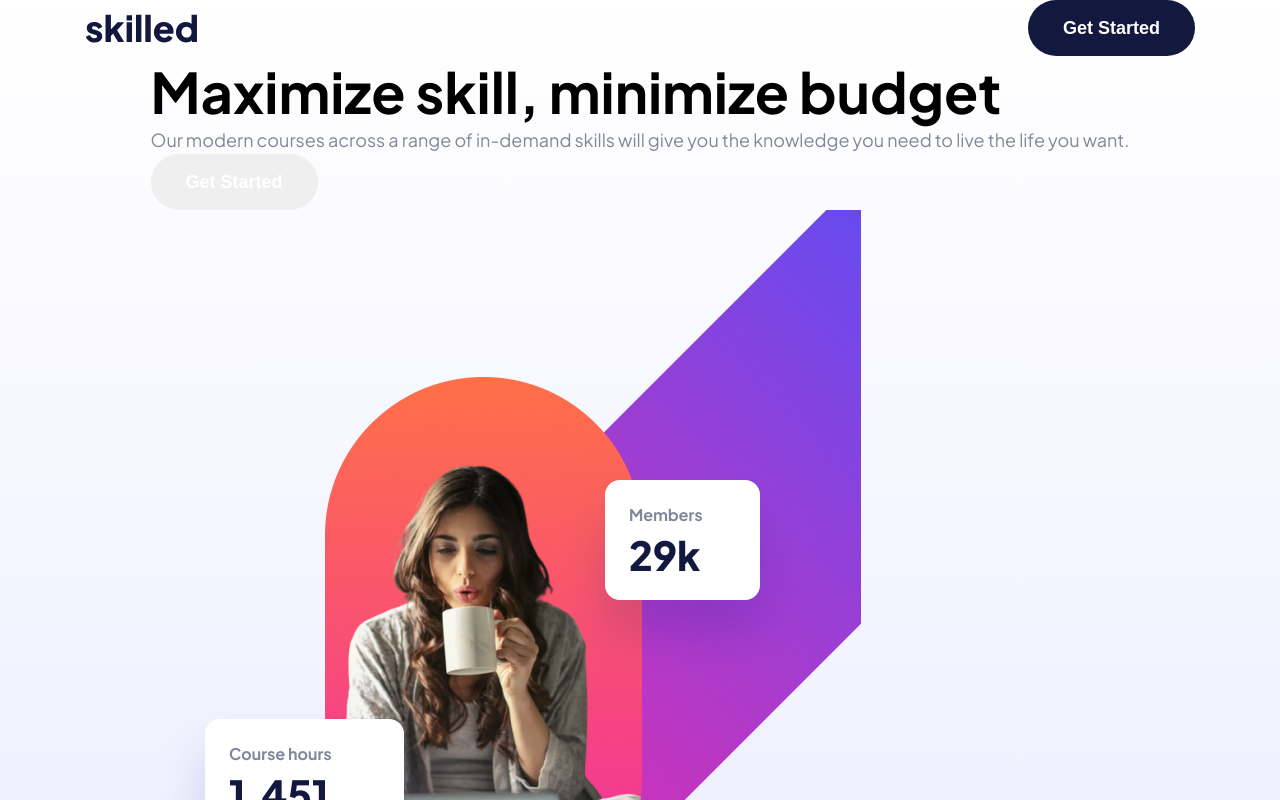
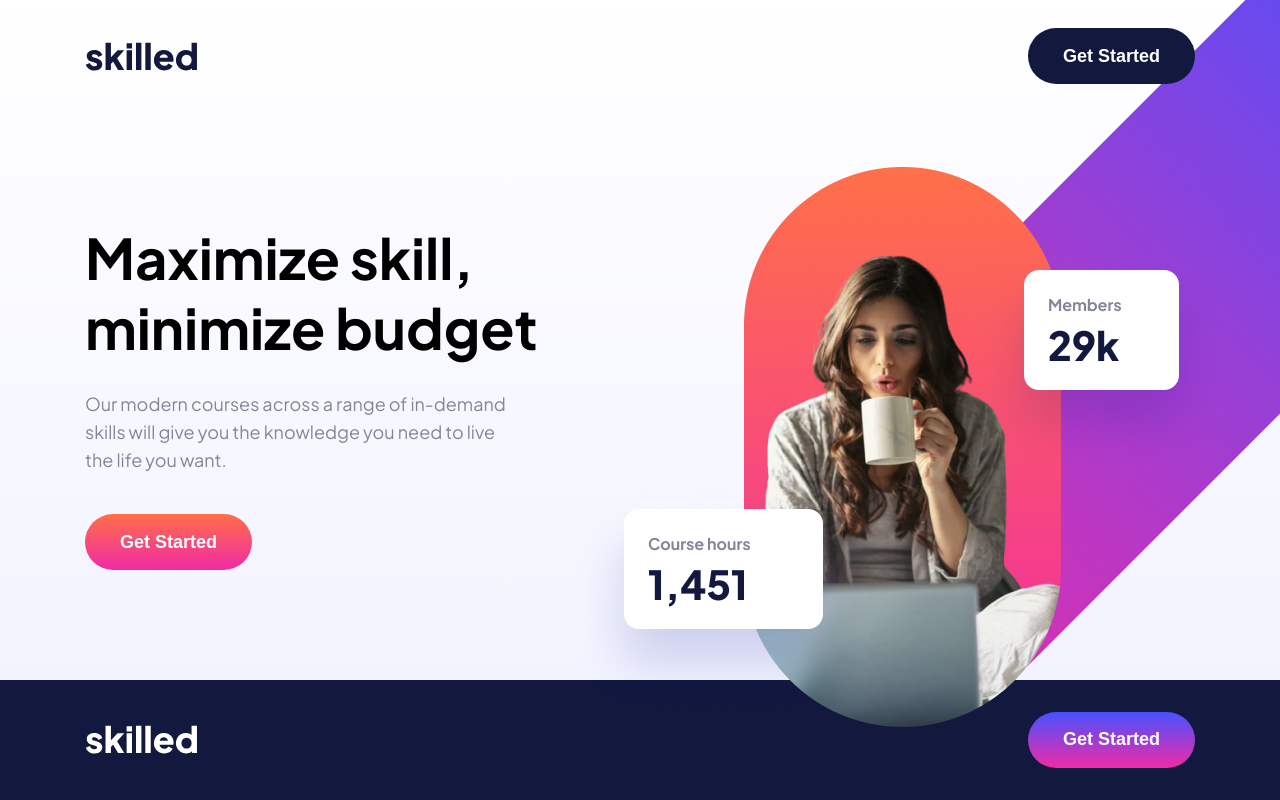
Before and after one commit to CamiStefano/my-portfolio, a Next.js app: page /projects/skilled-elearning-landing-page in a window 1280 px wide. Built offline with nearby package versions, Linux system fonts and the light colour scheme.

Commit message:
add page styles

```diff
--- a/app/projects/skilled-elearning-landing-page/page.jsx
+++ b/app/projects/skilled-elearning-landing-page/page.jsx
@@ -21,16 +21,16 @@ export default function skilledElearning() {
   return (
     <Wrapper className={PluaJacartaSans.className}>
       <NavBar />
-      <section>
-        <div className="main__text">
+      <section className="container ">
+        <div className="main__section">
           <Title>Maximize skill, minimize budget</Title>
           <Paragraph>
             Our modern courses across a range of in-demand skills will give you the knowledge you
             need to live the life you want.
           </Paragraph>
-          <Button>Get Started</Button>
+          <Button className="button">Get Started</Button>
         </div>
-        <div>
+        <div className="main__image">
           <Image
             src="/person.png"
             width={710}
--- a/app/projects/skilled-elearning-landing-page/styles.js
+++ b/app/projects/skilled-elearning-landing-page/styles.js
@@ -27,6 +27,33 @@ export const Wrapper = styled.section`
   justify-content: space-between;
   align-items: center;
   background: ${theme.gradient3};
+
+  & .container {
+    width: 100%;
+    max-width: 1110px;
+    display: flex;
+    justify-content: space-between;
+    align-items: center;
+
+    & .main__section {
+      width: 50%;
+    }
+
+    & .main__image img {
+      top: 0;
+      right: 0;
+      position: absolute;
+    }
+
+    & .button {
+      background: ${theme.gradient1};
+      transition: all 0.4s ease;
+
+      &:hover {
+        background: ${theme.gradient1hover};
+      }
+    }
+  }
 `;
 
 export const Title = styled.h1`
@@ -46,6 +73,8 @@ export const Paragraph = styled.p`
   line-height: 1.75rem;
   font-weight: 500;
   color: ${theme.grey};
+  padding: 1.81rem 0rem 2.5rem;
+  max-width: 27rem;
 
   @media (max-width: 768px) {
     font-size: 1.125rem;
```
